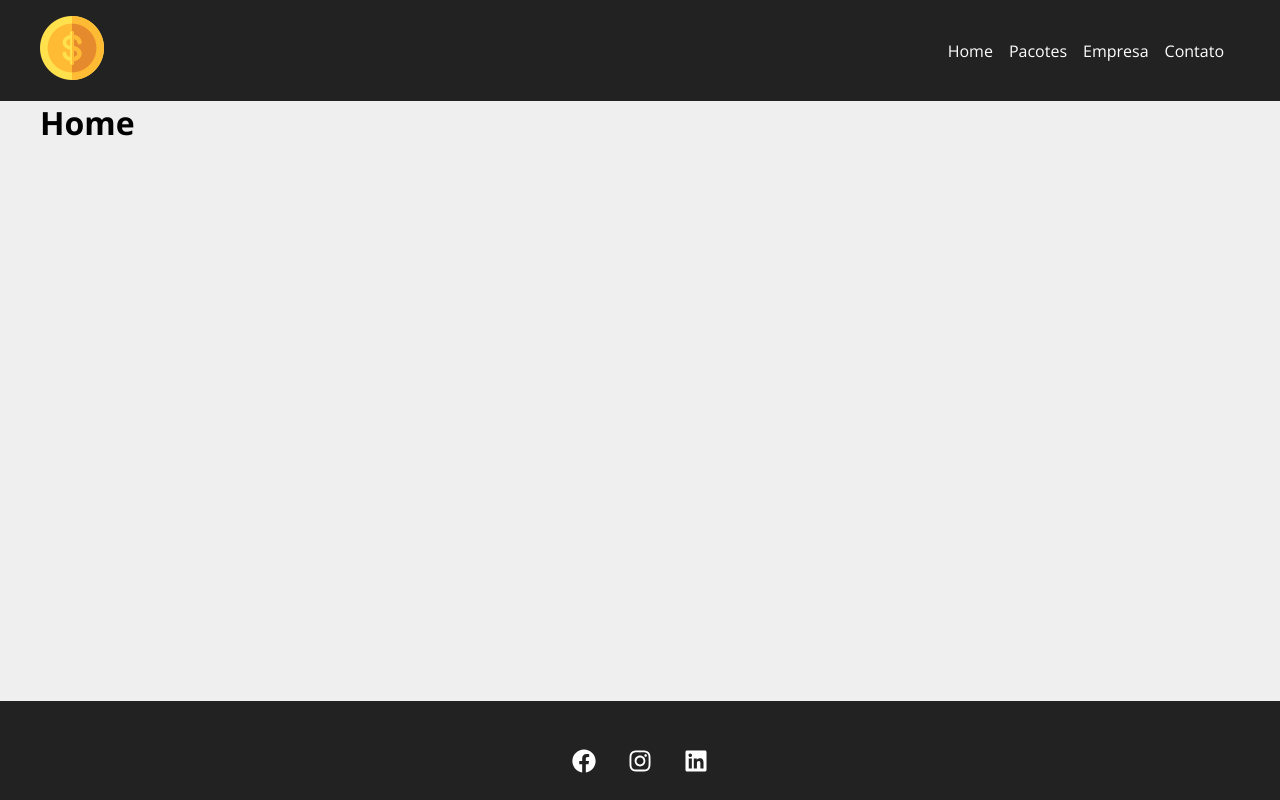
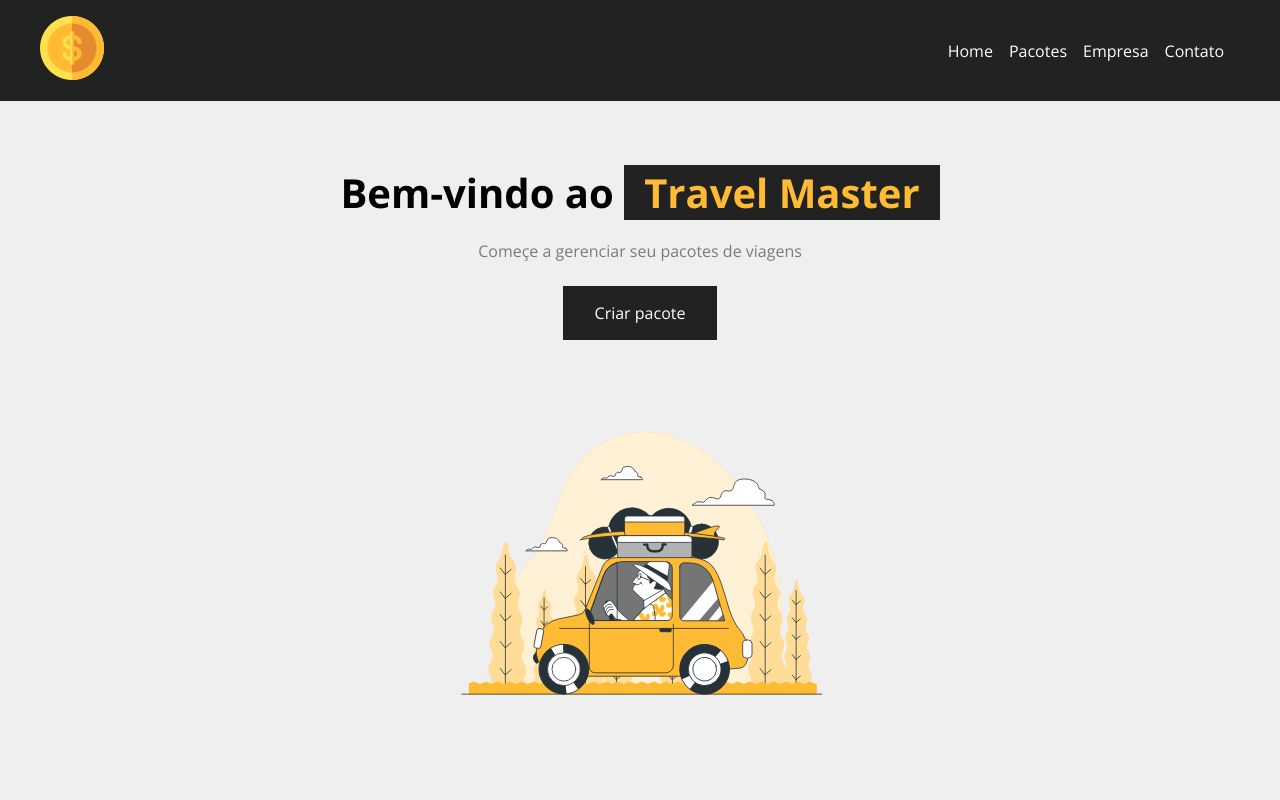
Before and after one commit to FellipeCastro/travel-master, a React (Vite) app: page / in a window 1280 px wide. Shown: the top 800 px of the page. Built offline with nearby package versions, Linux system fonts and the light colour scheme.

Commit message:
Home finalizada

```diff
--- /dev/null
+++ b/src/components/layout/LinkButton.jsx
@@ -0,0 +1,12 @@
+import { Link } from "react-router-dom"
+import styles from "./LinkButton.module.css"
+
+function LinkButton({ to, text }) {
+    return (
+        <Link to={to} className={styles.btn}>
+            {text}
+        </Link>
+    )
+}
+
+export default LinkButton
--- /dev/null
+++ b/src/components/layout/LinkButton.module.css
@@ -0,0 +1,11 @@
+.btn {
+    background-color: #222;
+    color: #fff;
+    padding: 1em 2em;
+    text-decoration: none;
+    transition: .5s;
+}
+
+.btn:hover {
+    color: #ffbb33;
+}
--- a/src/components/pages/Home.jsx
+++ b/src/components/pages/Home.jsx
@@ -1,8 +1,16 @@
+import styles from "./Home.module.css"
+import TripBro from "../../img/trip-bro.svg"
+import LinkButton from "../layout/LinkButton"
+
 function Home() {
     return (
-        <>
-            <h1>Home</h1>
-        </>
+        <section className={styles.home_container}>
+            <h1>Bem-vindo ao <span>Travel Master</span></h1>
+            <p>Começe a gerenciar seu pacotes de viagens</p>
+            <LinkButton to="/newpackage" text="Criar pacote" />
+
+            <img src={TripBro} alt="Homem viajando" />
+        </section>
     )
 }
 
--- /dev/null
+++ b/src/components/pages/Home.module.css
@@ -0,0 +1,29 @@
+.home_container {
+    width: 100%;
+    display: flex;
+    flex-direction: column;
+    align-items: center;
+    justify-content: center;
+    padding: 4em;
+}
+
+.home_container h1 {
+    font-size: 2.5em;
+    margin-bottom: .5em;
+}
+
+.home_container h1 span {
+    color: #ffbb33;
+    padding: 0 .5em;
+    background-color: #222;
+}
+
+.home_container p {
+    margin-bottom: 1.5em;
+    color: #7b7b7b;
+}
+
+.home_container img {
+    width: 400px;
+    margin: 2em 0;
+}
```
